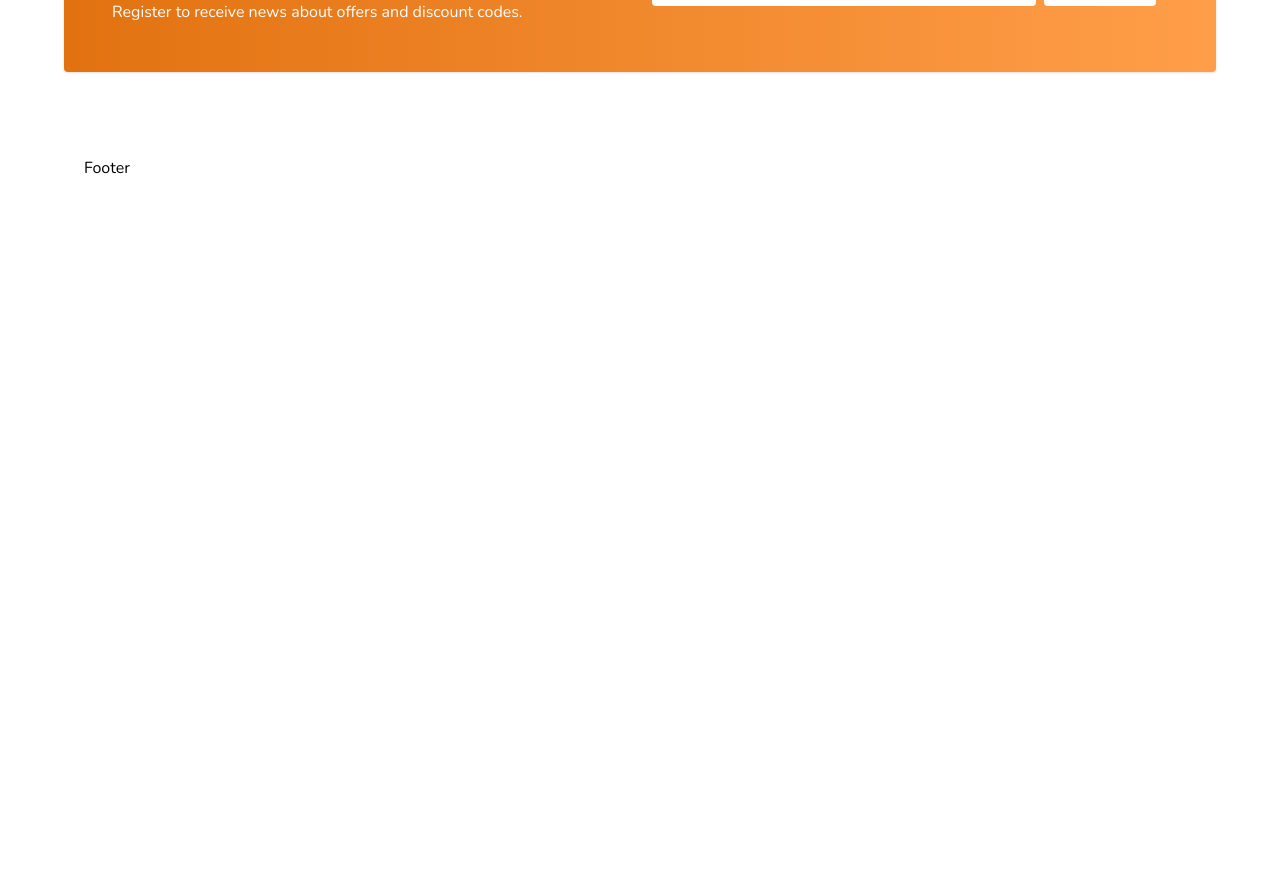
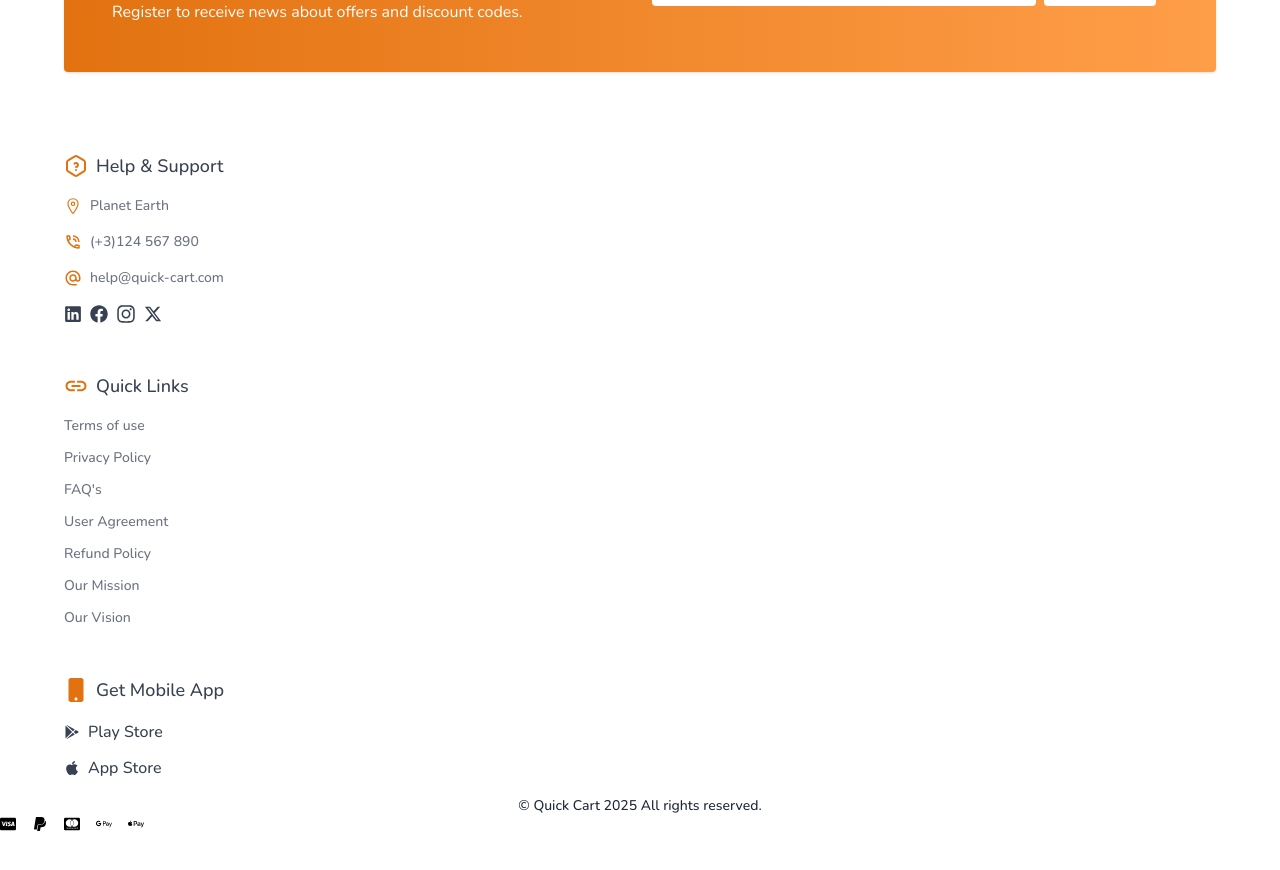
Before and after one commit to StevenMODIMO/next-ecommerce-stripe, a Next.js app: page / in a window 1280 px wide. Shown: the part 1258-2128 px from the top of the page. Before the commit the page ends 1458 px from the top, so only its background shows below. Built offline with nearby package versions, Linux system fonts and the light colour scheme.

Commit message:
quick-cart: version 1

```diff
--- a/src/components/Footer.tsx
+++ b/src/components/Footer.tsx
@@ -1,9 +1,103 @@
 "use client";
+import { TbHelpHexagon } from "react-icons/tb";
+import { IoLocationOutline } from "react-icons/io5";
+import { MdOutlinePhoneInTalk, MdAlternateEmail } from "react-icons/md";
+import {
+  FaFacebook,
+  FaApple,
+  FaMobile,
+  FaInstagram,
+  FaLinkedin,
+  FaCcVisa,
+  FaPaypal,
+  FaCcMastercard,
+  FaGooglePay,
+  FaApplePay
+} from "react-icons/fa";
+import { FaXTwitter } from "react-icons/fa6";
+import { IoLogoGooglePlaystore } from "react-icons/io5";
+import { IoMdLink } from "react-icons/io";
 
 export default function Footer() {
   return (
-    <footer className="max-w-7xl mx-auto px-4 sm:px-12 lg:px-16">
-      <p className="p-5">Footer</p>
+    <footer className="pb-16 w-full">
+      <div className="max-w-7xl px-4 flex flex-col gap-8 sm:px-12 lg:px-16">
+        <section>
+          <header className="flex gap-2 items-center text-[#E27210] my-4">
+            <TbHelpHexagon className="text-2xl" />
+            <h1 className="font-medium text-lg text-gray-700">
+              Help & Support
+            </h1>
+          </header>
+          <ul className="flex flex-col gap-4">
+            <li className="flex items-center gap-2">
+              <IoLocationOutline className="text-lg text-[#E27210]" />
+              <p className="text-gray-500 text-sm font-medium">Planet Earth</p>
+            </li>
+            <li className="flex items-center gap-2">
+              <MdOutlinePhoneInTalk className="text-lg text-[#E27210]" />
+              <p className="text-gray-500 text-sm font-medium">
+                (+3)124 567 890
+              </p>
+            </li>
+            <li className="flex items-center gap-2">
+              <MdAlternateEmail className="text-lg text-[#E27210]" />
+              <p className="text-gray-500 text-sm font-medium">
+                help@quick-cart.com
+              </p>
+            </li>
+            <li className="flex gap-2 items-center">
+              <FaLinkedin className="text-lg text-gray-700" />
+              <FaFacebook className="text-lg text-gray-700" />
+              <FaInstagram className="text-xl text-gray-700" />
+              <FaXTwitter className="text-lg text-gray-700" />
+            </li>
+          </ul>
+        </section>
+        <section>
+          <header className="flex gap-2 items-center text-[#E27210] my-4">
+            <IoMdLink className="text-2xl" />
+            <h1 className="font-medium text-lg text-gray-700">Quick Links</h1>
+          </header>
+          <ul className="flex flex-col gap-3 text-gray-500 text-sm font-medium">
+            <li>Terms of use</li>
+            <li>Privacy Policy</li>
+            <li>FAQ's</li>
+            <li>User Agreement</li>
+            <li>Refund Policy</li>
+            <li>Our Mission</li>
+            <li>Our Vision</li>
+          </ul>
+        </section>
+        <section>
+          <header className="flex gap-2 items-center text-[#E27210] my-4">
+            <FaMobile className="text-2xl" />
+            <h1 className="font-medium text-lg text-gray-700">
+              Get Mobile App
+            </h1>
+          </header>
+          <ul className="flex flex-col gap-3 text-gray-700 font-medium">
+            <li className="flex items-center gap-2 text-gray-700 font-medium">
+              <IoLogoGooglePlaystore />
+              <span>Play Store</span>
+            </li>
+            <li className="flex items-center gap-2 text-gray-700 font-medium">
+              <FaApple />
+              <span>App Store</span>
+            </li>
+          </ul>
+        </section>
+      </div>
+      <p className="text-center text-gray-800 font-medium mt-4 text-sm">
+        &copy; Quick Cart {new Date().getFullYear()} All rights reserved.
+      </p>
+      <section className="flex items-center gap-4 jusitfy-center">
+        <FaCcVisa />
+        <FaPaypal />
+        <FaCcMastercard />
+        <FaGooglePay />
+<FaApplePay />
+      </section>
     </footer>
   );
 }
--- a/src/components/Header.tsx
+++ b/src/components/Header.tsx
@@ -24,7 +24,7 @@ import { BiSolidLogIn } from "react-icons/bi";
 export default function Header() {
   const [showLinks, setShowLinks] = useState(false);
   return (
-    <nav className="fixed left-0 top-0 w-full flex justify-between p-3 shadow z-[10000] text-gray-700 bg-white">
+    <nav className="fixed left-0 top-0 w-full flex justify-between p-3 shadow z-[10000] sm:z-9999 text-gray-700 bg-white">
       <header className="relative w-96">
         <Link href="/">
           <Image
```
